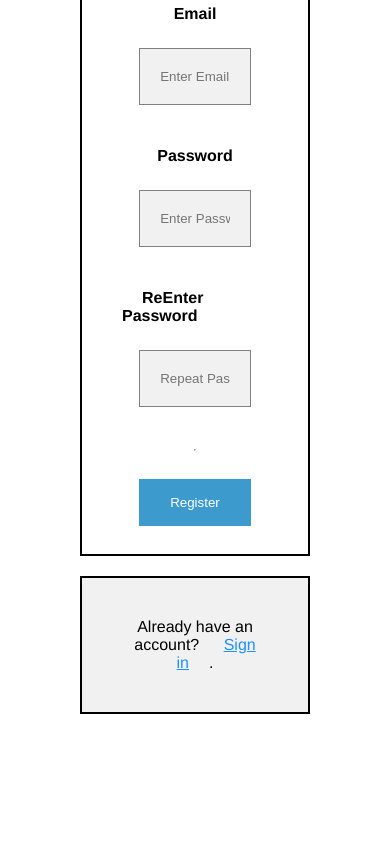
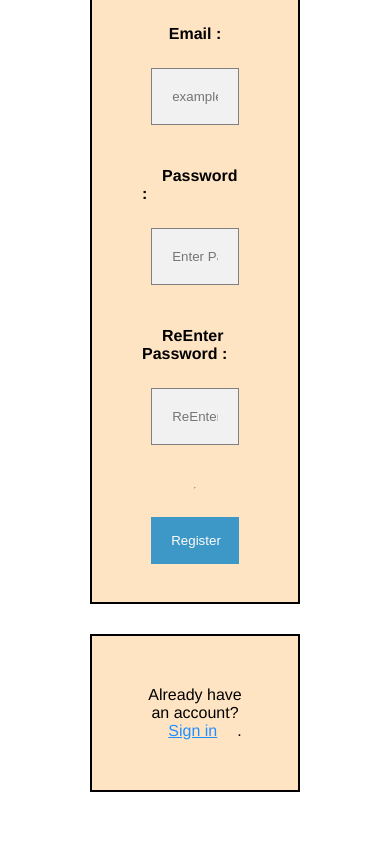
Before and after one commit to RavikanthK-2003/form-task, a plain HTML site: page index.html in a window 390 px wide. Shown: the part 154-996 px from the top of the page. Before the commit the page ends 908 px from the top, so only its background shows below. Drawn offline with Linux system fonts and the light colour scheme.

Commit message:
some modifications

```diff
--- a/index.html
+++ b/index.html
@@ -18,7 +18,7 @@
             border: 2px solid black;
             padding: 20px;
             height: 100%;
-            background-color: white;
+            background-color:bisque;
             display: flex;
             align-items: center;
             justify-content: center;
@@ -51,6 +51,7 @@
             opacity: 0.9;
         }
 
+
         .registerbtn:hover {
             opacity: 1;
         }
@@ -60,8 +61,22 @@
         }
 
         .signin {
-            background-color: #f1f1f1;
+            background-color:bisque;
             text-align: center;
+        }
+
+        @media(max-width:1000px){
+            .container {
+            border: 2px solid black;
+            padding: 30px;
+            height: 100%;
+            margin: 30px;
+            background-color:bisque;
+            display: flex;
+            align-items: center;
+            justify-content: center;
+            flex-direction: column;
+        }
         }
     </style>
 </head>
@@ -69,14 +84,14 @@
     <form action="">
     <div class="container">
         <h1>Register</h1>
-        <label for="email"><b>Email</b></label>
-        <input type="text" placeholder="Enter Email" name="email" id="email" required>
+        <label for="email"><b>Email :</b></label>
+        <input type="text" placeholder="example@gmail.com" name="email" id="email" required>
 
-        <label for="psw"><b>Password</b></label>
+        <label for="psw"><b>Password :</b></label>
         <input type="password" placeholder="Enter Password" name="psw" id="psw" required>
 
-        <label for="psw-repeat"><b>ReEnter Password</b></label>
-        <input type="password" placeholder="Repeat Password" name="psw-repeat" id="psw-repeat" required>
+        <label for="psw-repeat"><b>ReEnter Password :</b></label>
+        <input type="password" placeholder="ReEnter Password" name="psw-repeat" id="psw-repeat" required>
         <hr>
 
         <button type="submit" class="registerbtn">Register</button>
```
